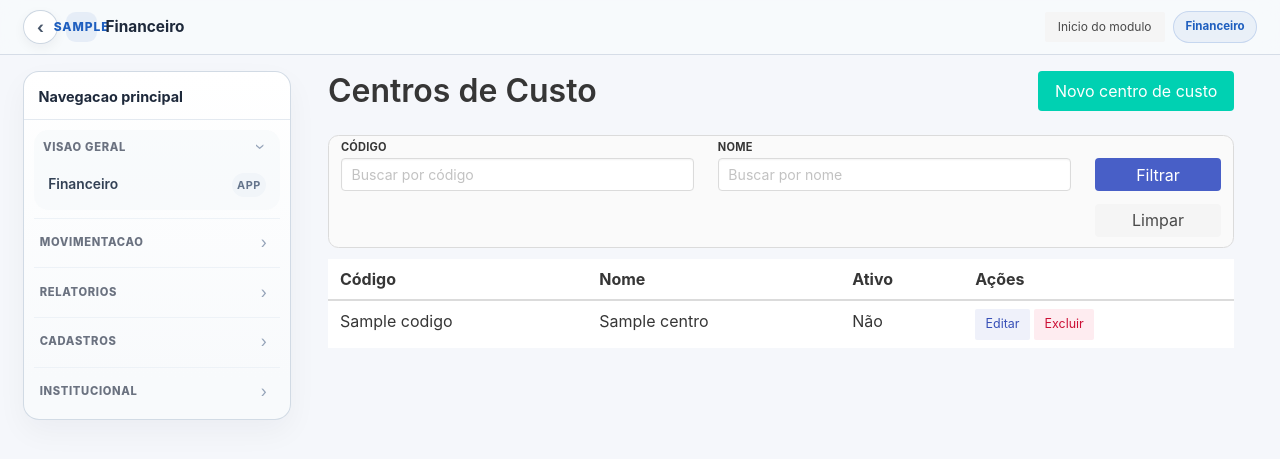
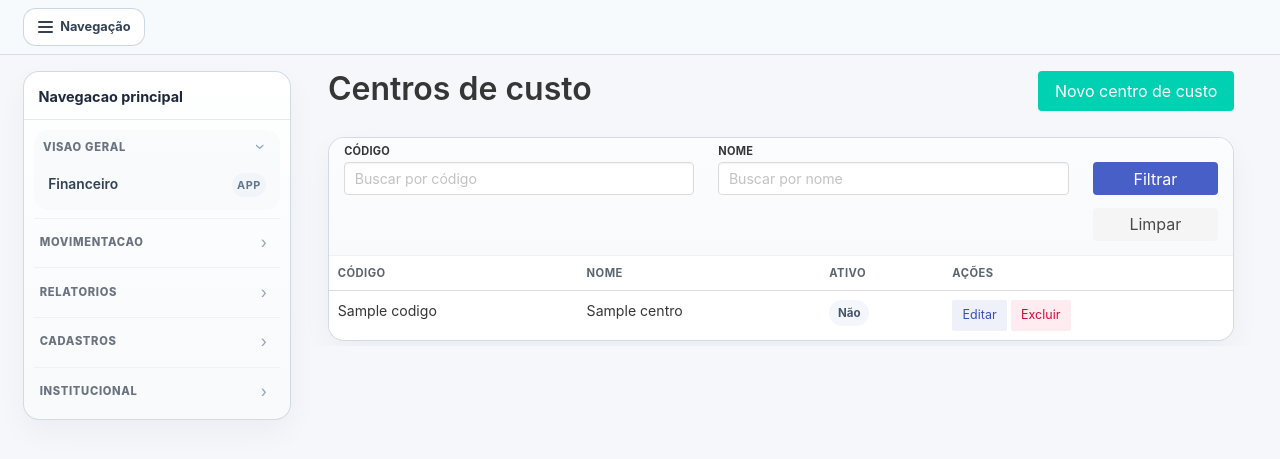
Before and after one commit to lucianobcoach-droid/Casa_Espirita, a Django app: template financeiro/templates/financeiro/centro_custo_list.html in a window 1280 px wide. Shown: the top 459 px of the page. Run offline with Django 4.2, Linux system fonts and the light colour scheme; the template is opened without the code that fills it: most values are stand-ins (such as "Sample title", 1, 10 or a date in 2020); parts of the project's set-up code (start-up, migrations or seed data) failed here and were passed over.

Commit message:
Refina listagem de centros de custo

```diff
--- a/financeiro/templates/financeiro/centro_custo_list.html
+++ b/financeiro/templates/financeiro/centro_custo_list.html
@@ -1,25 +1,164 @@
 {% extends 'financeiro/base.html' %}
 {% block title %}Centros de Custo{% endblock %}
+{% block financeiro_shell_header %}
+    <header class="financeiro-app-utility-bar no-print">
+        <div class="container financeiro-topbar-desktop financeiro-centro-custo-shell-desktop">
+            <div class="financeiro-topbar-desktop-main">
+                <div class="financeiro-topbar-reopen-slot">
+                    <button
+                        type="button"
+                        class="financeiro-drawer-toggle no-print"
+                        data-financeiro-sidebar-toggle
+                        aria-expanded="true"
+                        aria-controls="financeiro-sidebar"
+                        aria-label="Recolher navegacao lateral"
+                        title="Recolher navegacao lateral"
+                    >
+                        <span class="financeiro-drawer-toggle-icon" aria-hidden="true">
+                            <span></span>
+                            <span></span>
+                            <span></span>
+                        </span>
+                        <span aria-hidden="true">Navegação</span>
+                        <span class="financeiro-sr-only" data-financeiro-sidebar-toggle-label>Recolher navegacao lateral</span>
+                    </button>
+                </div>
+            </div>
+            <div class="financeiro-topbar-desktop-actions"></div>
+        </div>
+
+        <nav class="navbar is-light financeiro-topbar financeiro-topbar-mobile financeiro-centro-custo-shell-mobile" role="navigation" aria-label="controles mobile do financeiro">
+            <div class="container">
+                <div class="financeiro-topbar-mobile-inner">
+                    <div class="financeiro-topbar-mobile-main"></div>
+                    <div class="financeiro-topbar-mobile-actions">
+                        <button
+                            type="button"
+                            class="financeiro-drawer-toggle"
+                            data-financeiro-drawer-toggle
+                            aria-controls="financeiro-sidebar"
+                            aria-expanded="false"
+                            aria-label="Abrir navegacao do financeiro"
+                        >
+                            <span class="financeiro-drawer-toggle-icon" aria-hidden="true">
+                                <span></span>
+                                <span></span>
+                                <span></span>
+                            </span>
+                            <span>Menu</span>
+                        </button>
+                    </div>
+                </div>
+            </div>
+        </nav>
+    </header>
+{% endblock %}
 {% block content %}
-<div class="level">
-    <div class="level-left">
-        <h1 class="title">Centros de Custo</h1>
+<style>
+    .financeiro-centro-custo-shell-mobile {
+        display: none !important;
+    }
+
+    .financeiro-centro-custo-page {
+        display: grid;
+        gap: 0.9rem;
+    }
+
+    .financeiro-centro-custo-card {
+        border: 1px solid rgba(203, 213, 225, 0.85);
+        border-radius: 1rem;
+        background: #fff;
+        box-shadow: 0 12px 30px rgba(15, 23, 42, 0.045);
+        overflow: hidden;
+    }
+
+    .financeiro-centro-custo-card .filters-box {
+        margin-bottom: 0;
+        padding: 0.8rem 0.95rem 0.9rem;
+        border: 0;
+        border-bottom: 1px solid #edf2f7;
+        border-radius: 0;
+        background: linear-gradient(180deg, #fbfcfe 0%, #f8fafc 100%);
+    }
+
+    .financeiro-centro-custo-table-wrap {
+        overflow: visible;
+    }
+
+    .financeiro-centro-custo-table {
+        margin-bottom: 0;
+    }
+
+    .financeiro-centro-custo-table td,
+    .financeiro-centro-custo-table th {
+        vertical-align: middle;
+    }
+
+    .financeiro-centro-custo-status {
+        display: inline-flex;
+        align-items: center;
+        min-height: 1.6rem;
+        padding: 0.15rem 0.55rem;
+        border-radius: 999px;
+        background: #f3f6fb;
+        color: #475569;
+        font-size: 0.72rem;
+        font-weight: 700;
+        line-height: 1.1;
+    }
+
+    .financeiro-centro-custo-status.is-active {
+        background: rgba(47, 133, 90, 0.12);
+        color: #236746;
+    }
+
+    .financeiro-centro-custo-empty {
+        color: #64748b;
+    }
+
+    @media screen and (max-width: 1023px) {
+        .financeiro-centro-custo-shell-desktop {
+            display: none !important;
+        }
+
+        .financeiro-centro-custo-shell-mobile {
+            display: block !important;
+        }
+    }
+
+    @media screen and (min-width: 1024px) {
+        .financeiro-centro-custo-shell-desktop {
+            display: flex !important;
+        }
+
+        .financeiro-centro-custo-shell-mobile {
+            display: none !important;
+        }
+    }
+</style>
+
+<div class="financeiro-centro-custo-page">
+    <div class="financeiro-page-header financeiro-page-head">
+        <div class="financeiro-page-header-main">
+            <h1 class="title financeiro-page-title">Centros de custo</h1>
         </div>
-    <div class="level-right">
+        <div class="financeiro-page-header-actions no-print">
             <a class="button is-primary" href="{% url 'financeiro:centro-custo-create' %}">Novo centro de custo</a>
         </div>
     </div>
-<form method="get" class="filters-box">
+
+    <section class="financeiro-centro-custo-card">
+        <form method="get" class="filters-box no-print">
             <div class="columns is-multiline">
-        <div class="column is-5">
+                <div class="column is-12-mobile is-6-tablet is-5-desktop">
                     <label class="label">Código</label>
                     <input class="input" type="text" name="codigo" value="{{ request.GET.codigo }}" placeholder="Buscar por código">
                 </div>
-        <div class="column is-5">
+                <div class="column is-12-mobile is-6-tablet is-5-desktop">
                     <label class="label">Nome</label>
                     <input class="input" type="text" name="nome" value="{{ request.GET.nome }}" placeholder="Buscar por nome">
                 </div>
-        <div class="column is-2">
+                <div class="column is-12-mobile is-12-tablet is-2-desktop">
                     <label class="label">&nbsp;</label>
                     <div class="buttons">
                         <button class="button is-link is-fullwidth" type="submit">Filtrar</button>
@@ -28,14 +167,15 @@
                 </div>
             </div>
         </form>
-<div class="table-wrapper">
-    <table class="table is-fullwidth is-striped is-hoverable">
+
+        <div class="financeiro-centro-custo-table-wrap">
+            <table class="table is-fullwidth is-hoverable financeiro-table financeiro-centro-custo-table">
                 <thead>
                 <tr>
                     <th>Código</th>
                     <th>Nome</th>
                     <th>Ativo</th>
-            <th>Ações</th>
+                    <th class="no-print">Ações</th>
                 </tr>
                 </thead>
                 <tbody>
@@ -43,18 +183,24 @@
                     <tr>
                         <td>{{ centro.codigo }}</td>
                         <td>{{ centro.nome }}</td>
-                <td>{% if centro.ativo %}Sim{% else %}Não{% endif %}</td>
-                <td class="actions-cell">
+                        <td>
+                            <span class="financeiro-centro-custo-status{% if centro.ativo %} is-active{% endif %}">
+                                {% if centro.ativo %}Sim{% else %}Não{% endif %}
+                            </span>
+                        </td>
+                        <td class="actions-cell no-print">
                             <a class="button is-small is-link is-light" href="{% url 'financeiro:centro-custo-update' centro.pk %}">Editar</a>
                             <a class="button is-small is-danger is-light" href="{% url 'financeiro:centro-custo-delete' centro.pk %}">Excluir</a>
                         </td>
                     </tr>
                 {% empty %}
                     <tr>
-                <td colspan="4">Nenhum centro de custo cadastrado.</td>
+                        <td colspan="4" class="financeiro-centro-custo-empty">Nenhum centro de custo encontrado com os filtros atuais.</td>
                     </tr>
                 {% endfor %}
                 </tbody>
             </table>
         </div>
+    </section>
+</div>
 {% endblock %}
```
Also changed, not shown: docs/CEREBRO_PROJETO.md (+4 -0 lines), docs/CODEX_RESULTADO.md (+18 -0 lines), docs/ROADMAP_FINANCEIRO.md (+1 -0 lines), docs/STATE.md (+3 -0 lines). Lines whose indentation alone changed are shown as unchanged.
